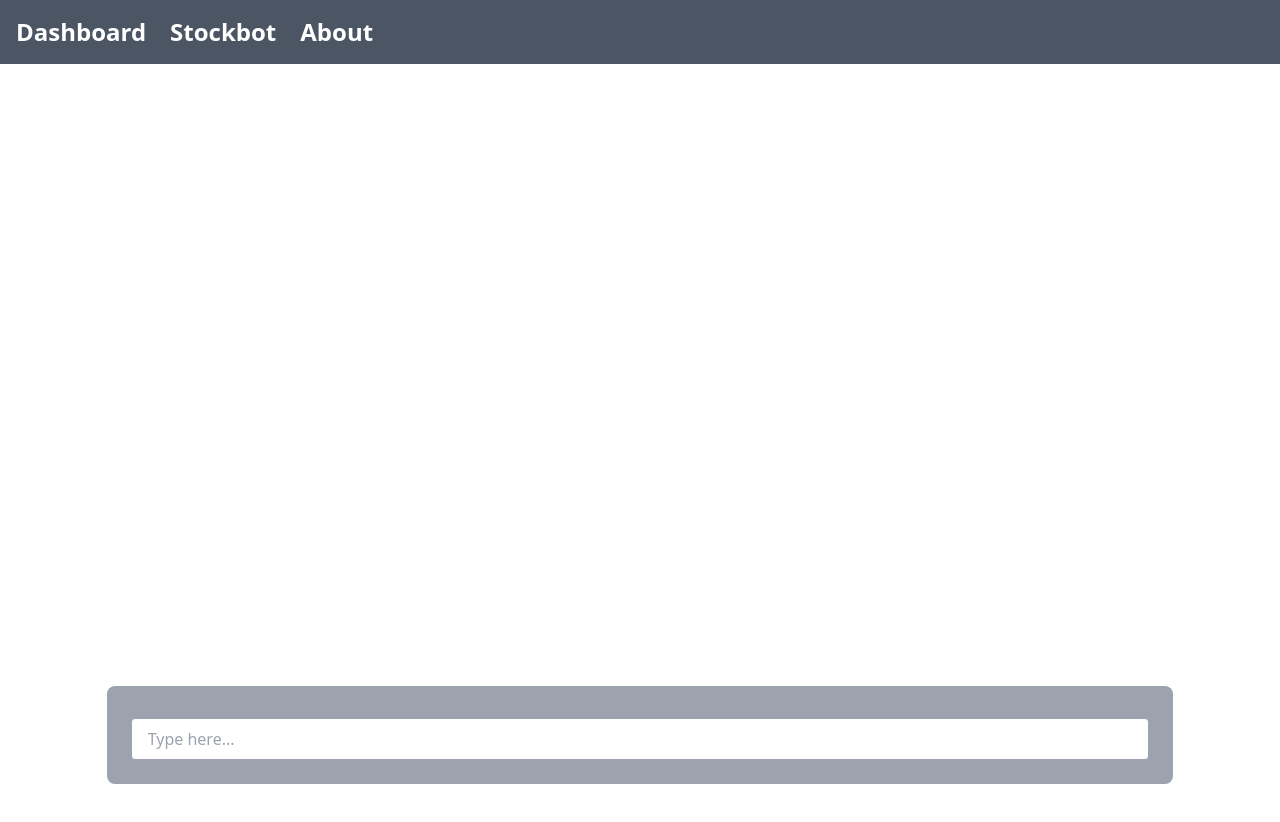
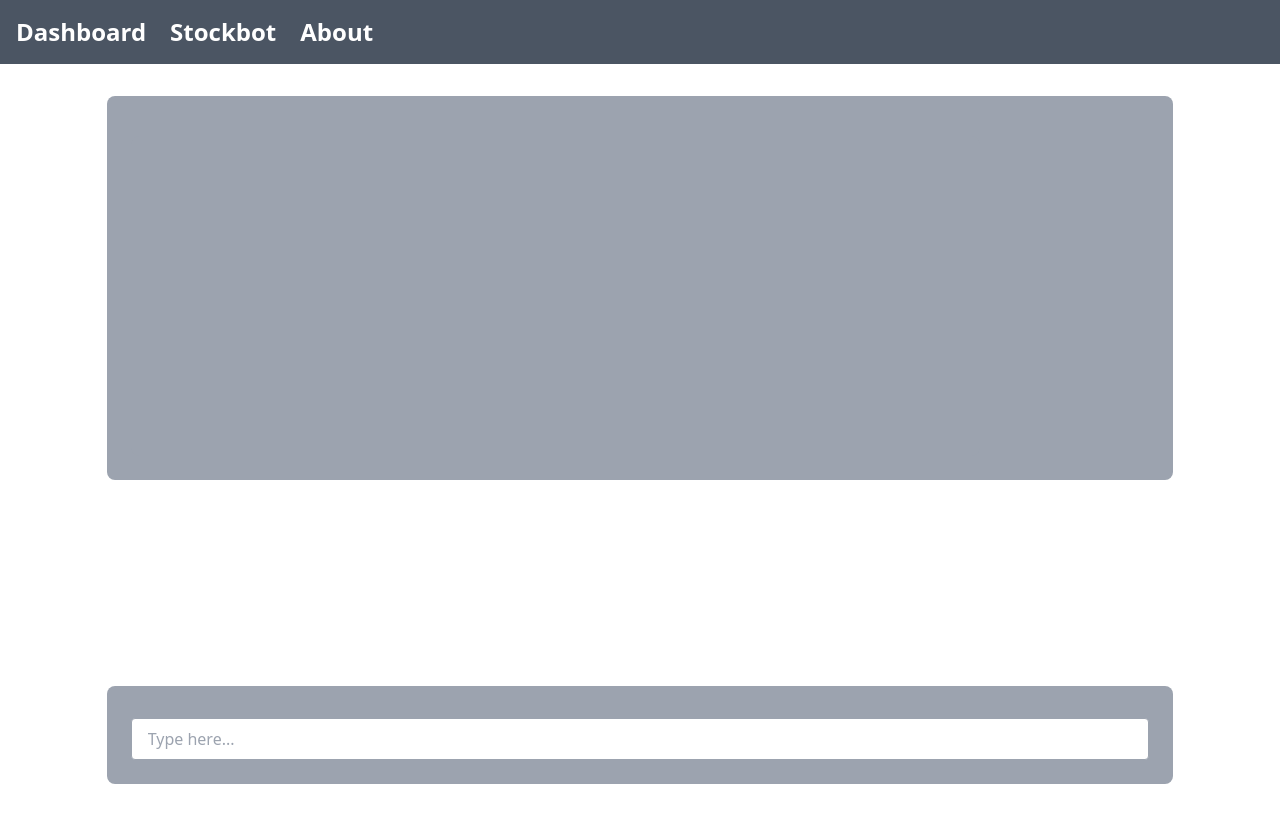
Before and after one commit to therealcyberlord/Blijax-Stockbot, a React (Vite) app in the folder frontend/: page /stockbot in a window 1280 px wide. Shown: the top 822 px of the page. Built offline with nearby package versions, Linux system fonts and the light colour scheme.

Commit message:
created text box place holder

```diff
--- a/frontend/src/pages/Stockbot.jsx
+++ b/frontend/src/pages/Stockbot.jsx
@@ -1,13 +1,18 @@
 const Stockbot = () => {
    return (
-     <div className="flex items-center justify-center h-screen">
-       <div className="fixed bottom-4 bg-gray-400 p-6 rounded-lg w-5/6">
-         <input
+     <div className="flex flex-col items-center justify-center h-screen">
+      <div className="fixed bottom-4 bg-gray-400 p-6 rounded-lg w-5/6">
+      <input
            type="text"
            className="w-full bg-white border border-gray-400 rounded px-4 py-2 mt-2"
            placeholder="Type here..."
          />
+      </div>
+      <div className="fixed top-24 bg-gray-400 p-6 rounded-lg w-5/6">
+      <div className="bg-gray-400 p-6 rounded-lg w-5/6 h-80 mt-4">
+         <h3></h3>
        </div>
+      </div>
      </div>
    );
  };
```
